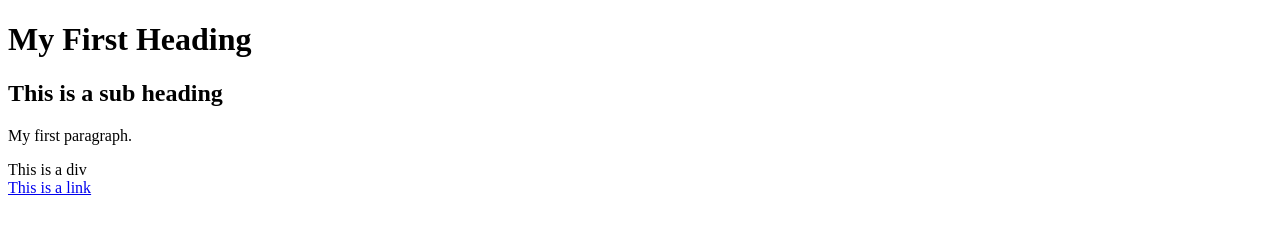
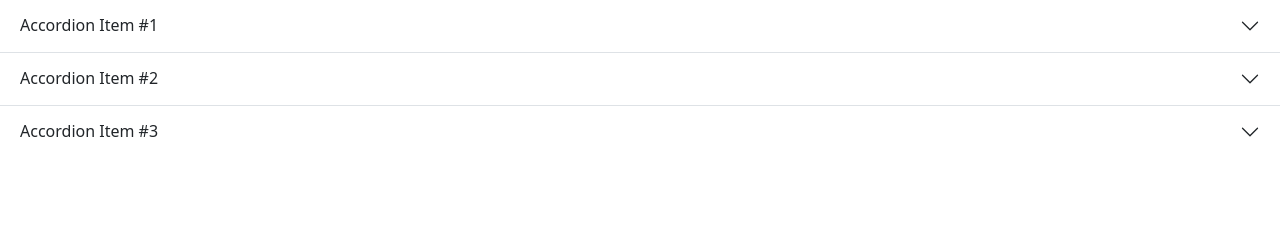
Before and after one commit to uiw-cis2368/final-project-game-store, a plain HTML site: page index.html in a window 1280 px wide. Drawn offline with nearby package versions, Linux system fonts and the light colour scheme.

Commit message:
added first accordion

```diff
--- a/index.html
+++ b/index.html
@@ -1,14 +1,43 @@
 <!DOCTYPE html>
     <html>
         <head>
-            <title>Page Title</title>
-            <!--this is a comment-->
+            <link href="style.css" rel="stylesheet">
+            <link href="https://cdn.jsdelivr.net/npm/bootstrap@5.2.2/dist/css/bootstrap.min.css" rel="stylesheet" integrity="sha384-Zenh87qX5JnK2Jl0vWa8Ck2rdkQ2Bzep5IDxbcnCeuOxjzrPF/et3URy9Bv1WTRi" crossorigin="anonymous">
         </head>
         <body>
-            <h1>My First Heading</h1>
-            <h2>This is a sub heading</h2>
-            <p>My first paragraph.</p>
-            <div>This is a div</div>
-            <a href="#">This is a link</a>
+            <!--FAQ Page-->
+            <div class="accordion accordion-flush" id="accordionFlushExample">
+                <div class="accordion-item">
+                  <h2 class="accordion-header" id="flush-headingOne">
+                    <button class="accordion-button collapsed" type="button" data-bs-toggle="collapse" data-bs-target="#flush-collapseOne" aria-expanded="false" aria-controls="flush-collapseOne">
+                      Accordion Item #1
+                    </button>
+                  </h2>
+                  <div id="flush-collapseOne" class="accordion-collapse collapse" aria-labelledby="flush-headingOne" data-bs-parent="#accordionFlushExample">
+                    <div class="accordion-body">Placeholder content for this accordion, which is intended to demonstrate the <code>.accordion-flush</code> class. This is the first item's accordion body.</div>
+                  </div>
+                </div>
+                <div class="accordion-item">
+                  <h2 class="accordion-header" id="flush-headingTwo">
+                    <button class="accordion-button collapsed" type="button" data-bs-toggle="collapse" data-bs-target="#flush-collapseTwo" aria-expanded="false" aria-controls="flush-collapseTwo">
+                      Accordion Item #2
+                    </button>
+                  </h2>
+                  <div id="flush-collapseTwo" class="accordion-collapse collapse" aria-labelledby="flush-headingTwo" data-bs-parent="#accordionFlushExample">
+                    <div class="accordion-body">Placeholder content for this accordion, which is intended to demonstrate the <code>.accordion-flush</code> class. This is the second item's accordion body. Let's imagine this being filled with some actual content.</div>
+                  </div>
+                </div>
+                <div class="accordion-item">
+                  <h2 class="accordion-header" id="flush-headingThree">
+                    <button class="accordion-button collapsed" type="button" data-bs-toggle="collapse" data-bs-target="#flush-collapseThree" aria-expanded="false" aria-controls="flush-collapseThree">
+                      Accordion Item #3
+                    </button>
+                  </h2>
+                  <div id="flush-collapseThree" class="accordion-collapse collapse" aria-labelledby="flush-headingThree" data-bs-parent="#accordionFlushExample">
+                    <div class="accordion-body">Placeholder content for this accordion, which is intended to demonstrate the <code>.accordion-flush</code> class. This is the third item's accordion body. Nothing more exciting happening here in terms of content, but just filling up the space to make it look, at least at first glance, a bit more representative of how this would look in a real-world application.</div>
+                  </div>
+                </div>
+              </div>
+            <script src="https://cdn.jsdelivr.net/npm/bootstrap@5.2.2/dist/js/bootstrap.bundle.min.js" integrity="sha384-OERcA2EqjJCMA+/3y+gxIOqMEjwtxJY7qPCqsdltbNJuaOe923+mo//f6V8Qbsw3" crossorigin="anonymous"></script>
         </body>
     </html>
```
